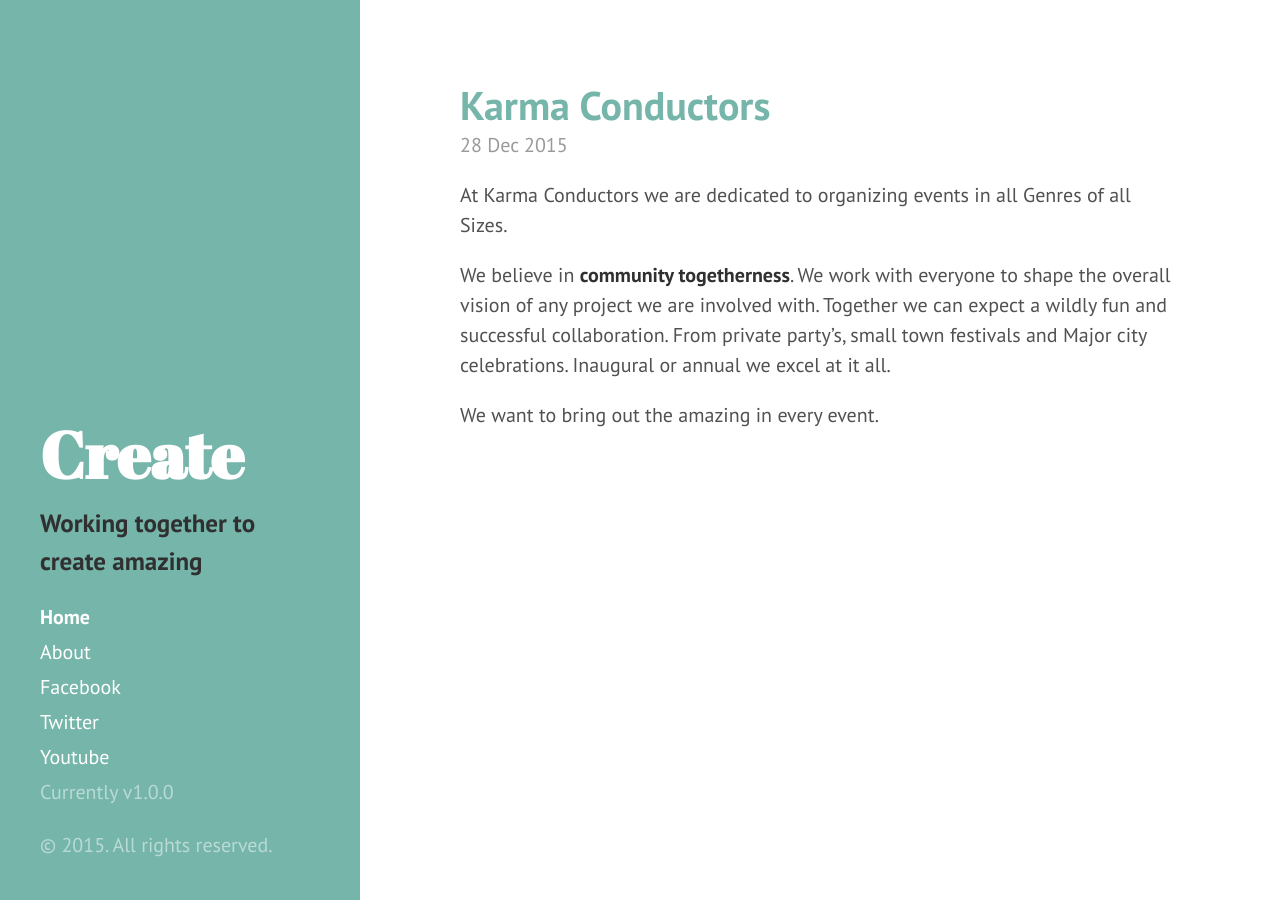
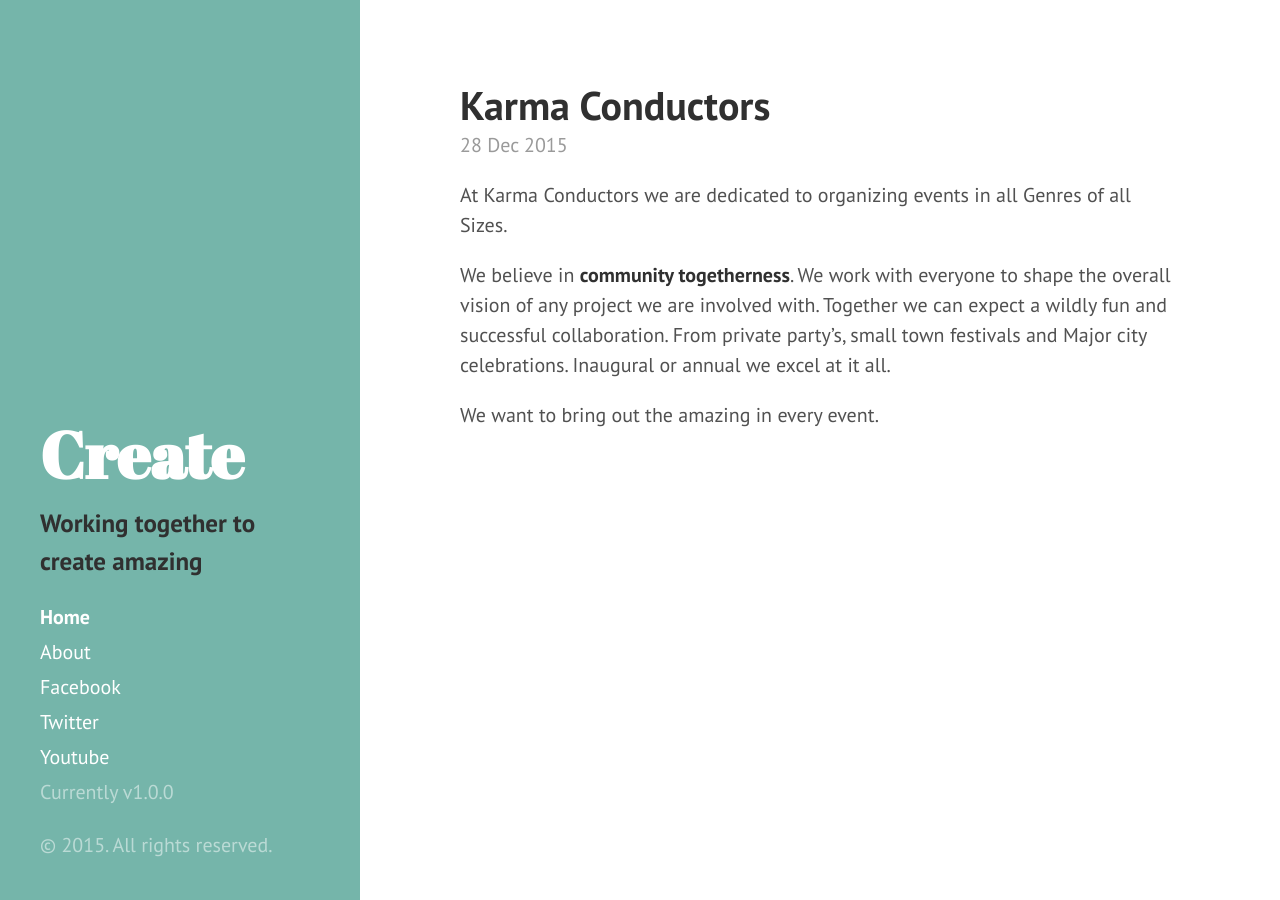
Before and after one commit to KarmaConductors/karmaconductors.github.io, a Jekyll site: the page built from index.html, in a window 1280 px wide. Built offline with Jekyll 4.4.1, drawn with Linux system fonts in a browser that asks for light colours; Markdown is read by kramdown in place of the engine named in the settings; the list of posts is cut into pages by our own code.

```diff
--- a/index.html
+++ b/index.html
@@ -7,9 +7,9 @@ title: Home
   {% for post in paginator.posts %}
   <div class="post">
     <h1 class="post-title">
-      <a href="{{ post.url }}">
+      <!-- <a href="{{ post.url }}"> -->
         {{ post.title }}
-      </a>
+      <!-- </a> -->
     </h1>
 
     <span class="post-date">{{ post.date | date_to_string }}</span>
```
